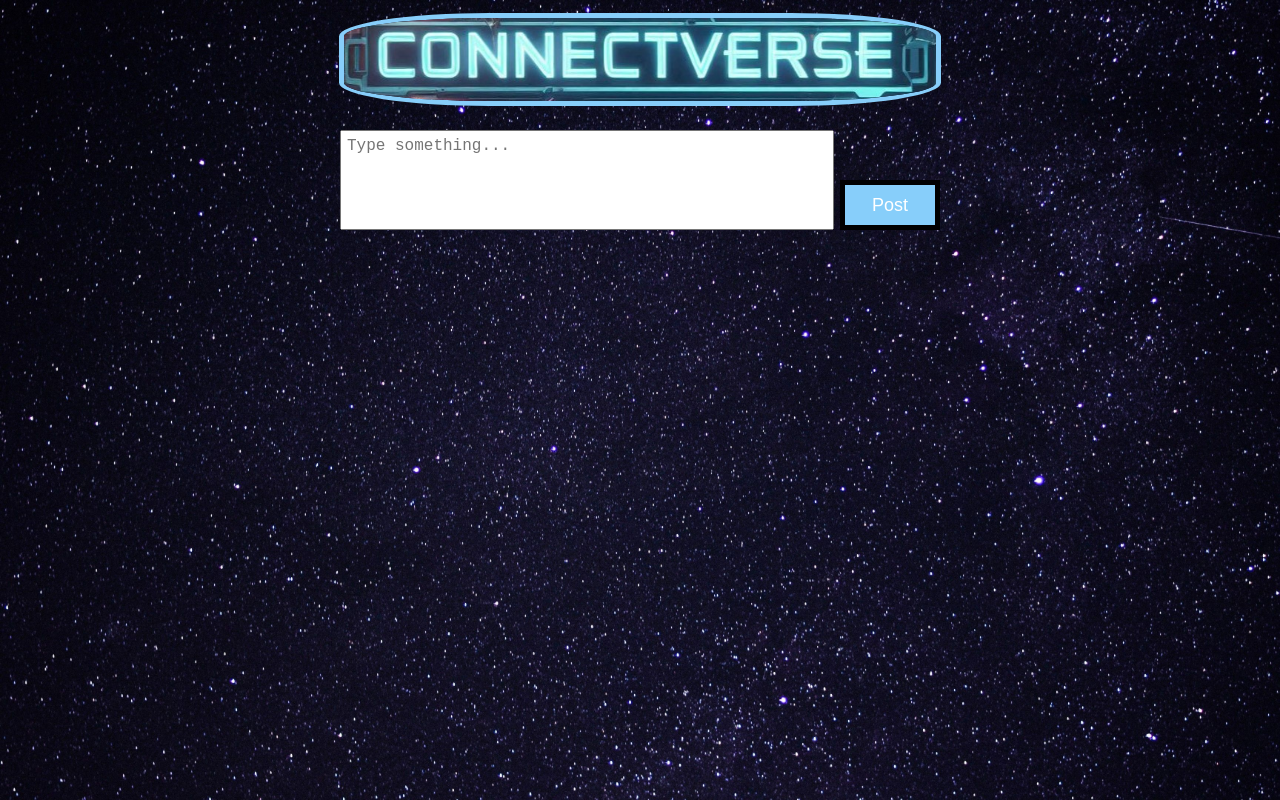
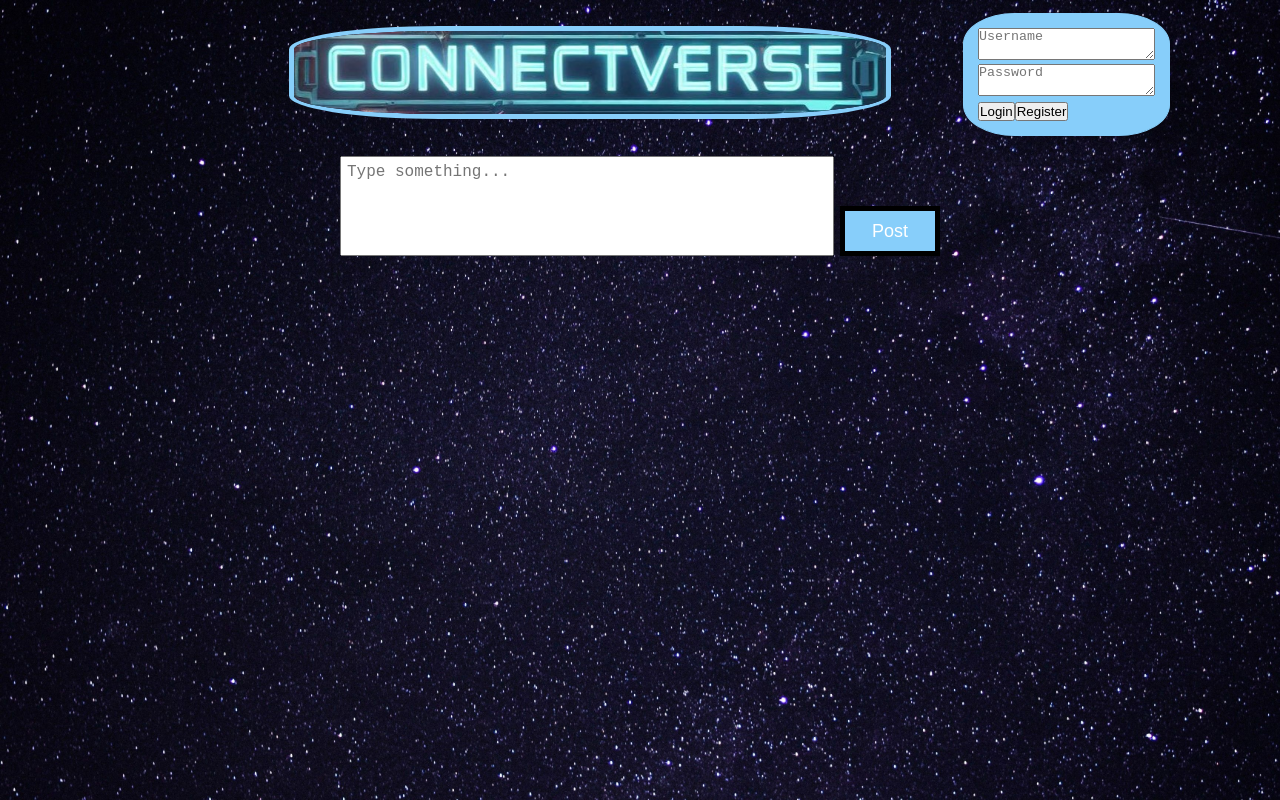
Before and after one commit to SindelyRichard/ConnectVerse, a Next.js app: page / in a window 1280 px wide. Built offline with nearby package versions, Linux system fonts and the light colour scheme.

Commit message:
main module css edited,new component created for login

```diff
--- a/src/app/page.js
+++ b/src/app/page.js
@@ -3,6 +3,7 @@
 import styles from "./page.module.css";
 import { useState, useEffect } from 'react';
 import CreatePost from "./pages/create-post-component/create-post-component";
+import Login from "./pages/login-component/login-component";
 
 export default function Home() {
 
@@ -17,7 +18,7 @@ export default function Home() {
           />
         </div>
         <div className={styles.login}>
-
+          <Login />
         </div>
       </div>
       <div className={styles.main_div}>
--- a/src/app/page.module.css
+++ b/src/app/page.module.css
@@ -15,6 +15,7 @@
   height: 30%;
   text-align: center;
   margin: 0 auto;
+  margin-left: 15%;
 }
 
 .logo_image{
@@ -33,7 +34,6 @@
 .container{
   display: flex;
   width: 80%;
-  justify-content: space-between;
   align-items: center;
 }
 
--- /dev/null
+++ b/src/app/pages/login-component/login-component.js
@@ -0,0 +1,27 @@
+import styles from './login-component.module.css';
+
+export default function Login(){
+
+    return(
+        <div className={styles.login_container}>
+            <form>
+                <textarea
+                maxLength={20}
+                placeholder='Username'
+
+                />
+            </form>
+            <form>
+                <textarea
+                maxLength={20}
+                placeholder='Password'
+
+                />
+            </form>
+            <div>
+            <button type="submit">Login</button>
+            <button type="submit">Register</button>
+            </div>
+        </div>
+    );
+}
--- /dev/null
+++ b/src/app/pages/login-component/login-component.module.css
@@ -0,0 +1,6 @@
+.login_container{
+    border: 1px solid lightskyblue;
+    border-radius: 25%;
+    padding: 8%;
+    background-color: lightskyblue;
+}
```
